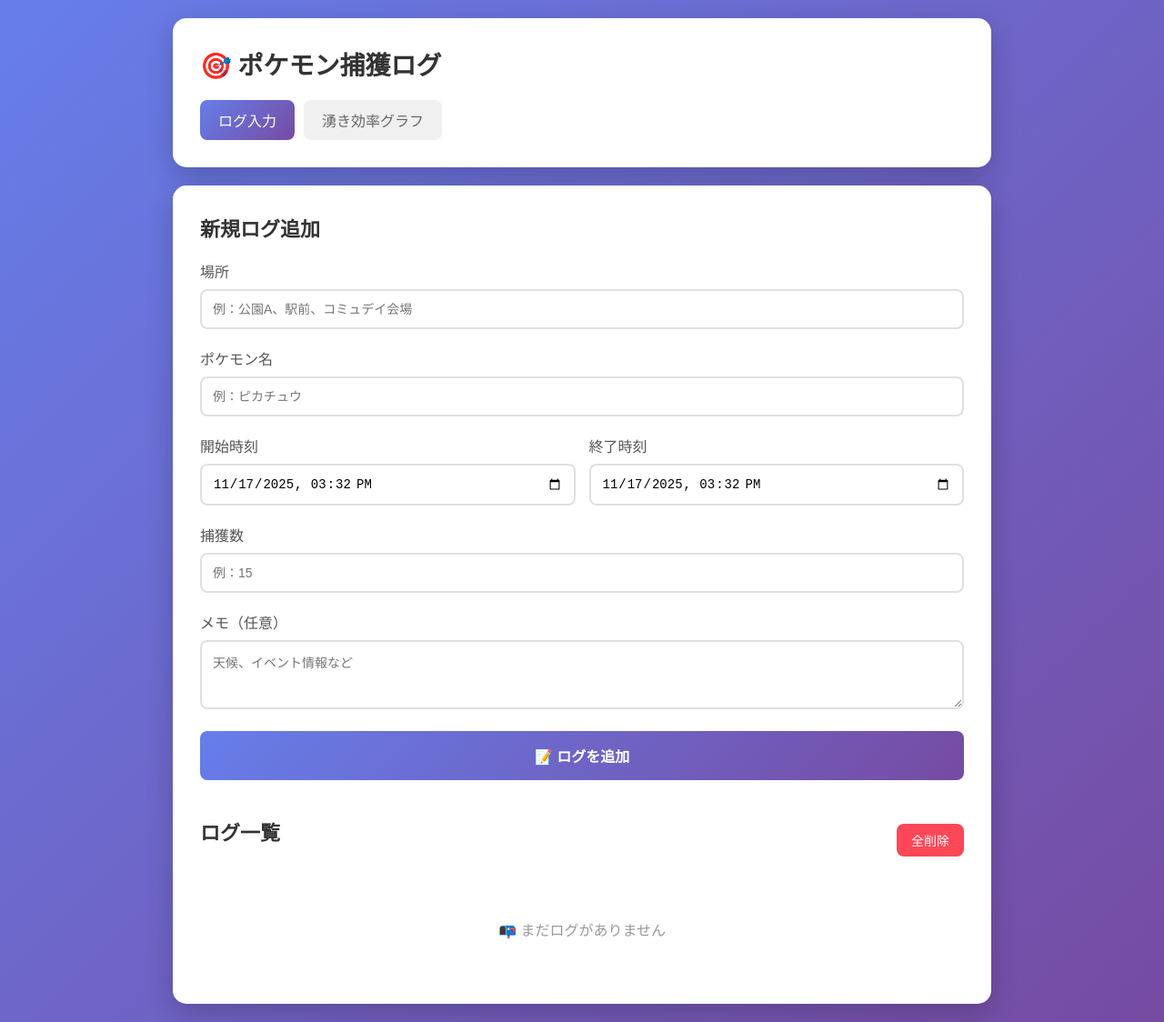
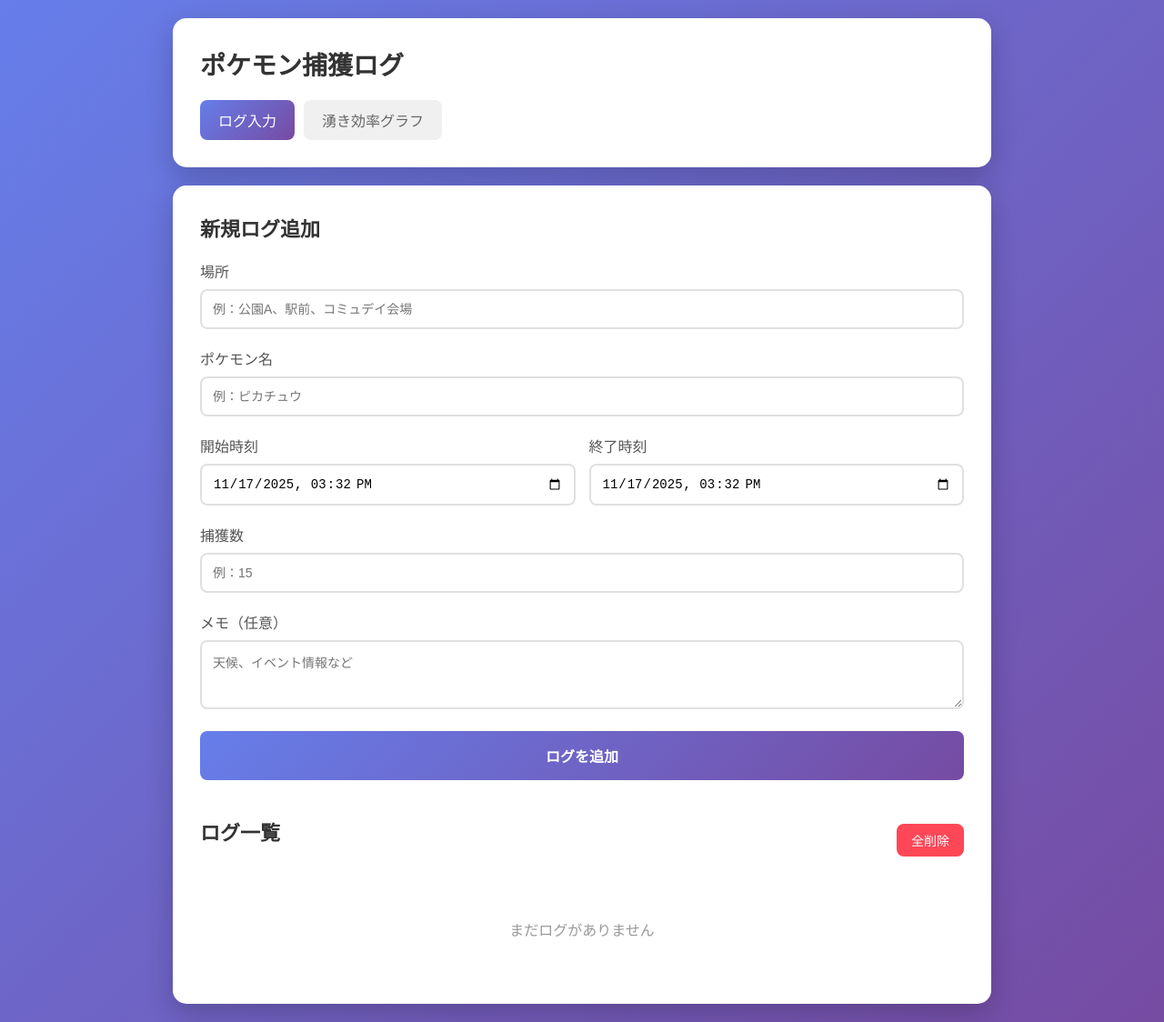
Before and after one commit to yamazaki33/pokemon-catch-log, a plain HTML site: page index.html in a window 1280 px wide. Shown: the whole page at 91% size. Drawn offline with Linux system fonts and the light colour scheme.

Commit message:
Delete picture

```diff
--- a/app.js
+++ b/app.js
@@ -44,7 +44,7 @@ function displayLogs() {
     const logsList = document.getElementById('logsList');
 
     if (logs.length === 0) {
-        logsList.innerHTML = '<div class="empty-state">📭 まだログがありません</div>';
+        logsList.innerHTML = '<div class="empty-state">まだログがありません</div>';
         return;
     }
 
--- a/efficiency.js
+++ b/efficiency.js
@@ -117,7 +117,7 @@ function displayStats(logs) {
     const statsGrid = document.getElementById('statsGrid');
 
     if (logs.length === 0) {
-        statsGrid.innerHTML = '<div class="empty-state">📭 データがありません</div>';
+        statsGrid.innerHTML = '<div class="empty-state">データがありません</div>';
         return;
     }
 
@@ -400,7 +400,7 @@ document.addEventListener('DOMContentLoaded', () => {
     if (logs.length === 0) {
         document.querySelector('main').innerHTML = `
             <div class="empty-state" style="padding: 60px 20px;">
-                <h2>📭 データがありません</h2>
+                <h2>データがありません</h2>
                 <p style="margin-top: 20px; color: #666;">
                     <a href="index.html" style="color: #667eea; text-decoration: none; font-weight: bold;">
                         ログ入力ページ
--- a/index.html
+++ b/index.html
@@ -9,7 +9,7 @@
 <body>
     <div class="container">
         <header>
-            <h1>🎯 ポケモン捕獲ログ</h1>
+            <h1>ポケモン捕獲ログ</h1>
             <nav>
                 <a href="index.html" class="active">ログ入力</a>
                 <a href="efficiency.html">湧き効率グラフ</a>
@@ -52,7 +52,7 @@
                         <textarea id="memo" rows="3" placeholder="天候、イベント情報など"></textarea>
                     </div>
 
-                    <button type="submit" class="btn-primary">📝 ログを追加</button>
+                    <button type="submit" class="btn-primary">ログを追加</button>
                 </form>
             </section>
 
```
